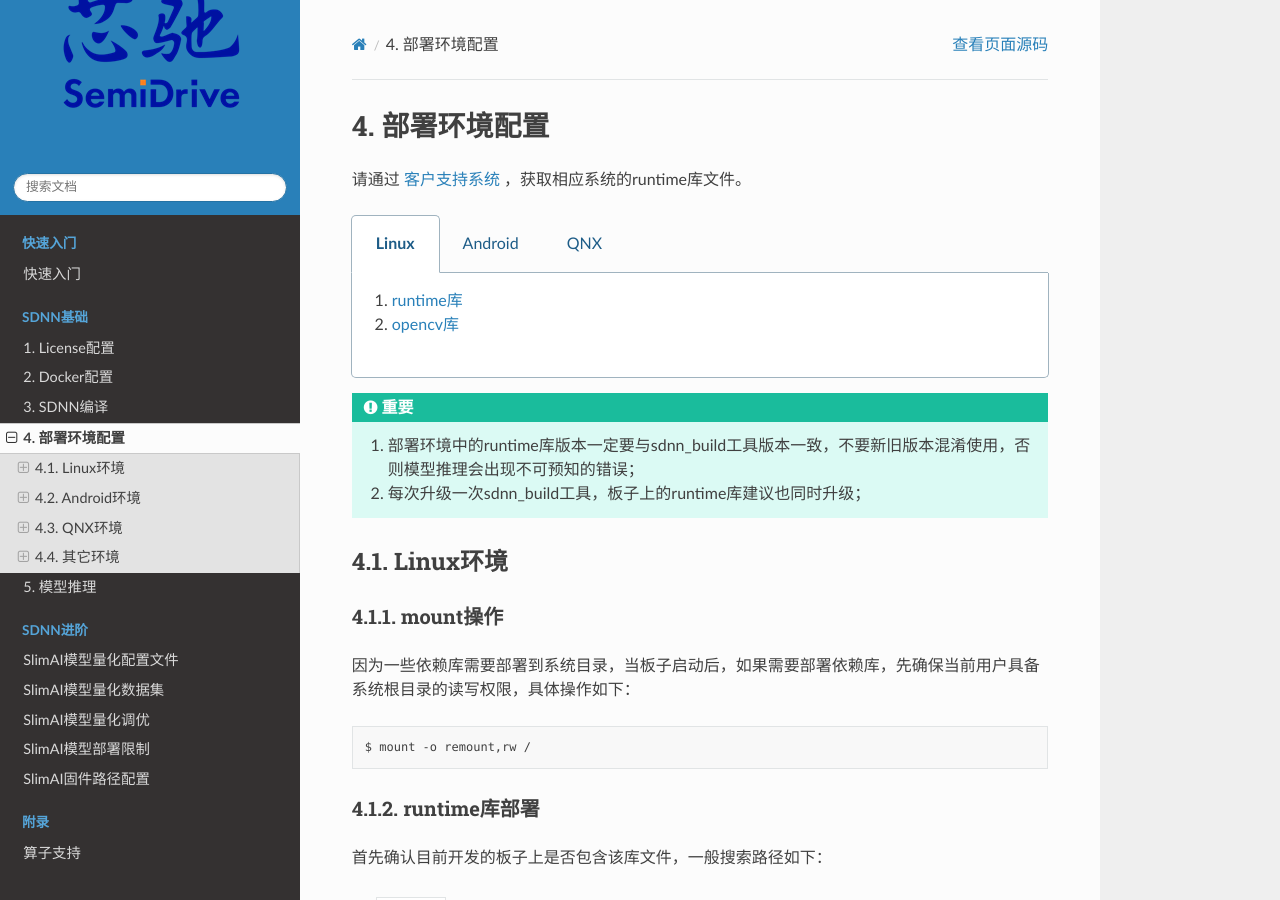
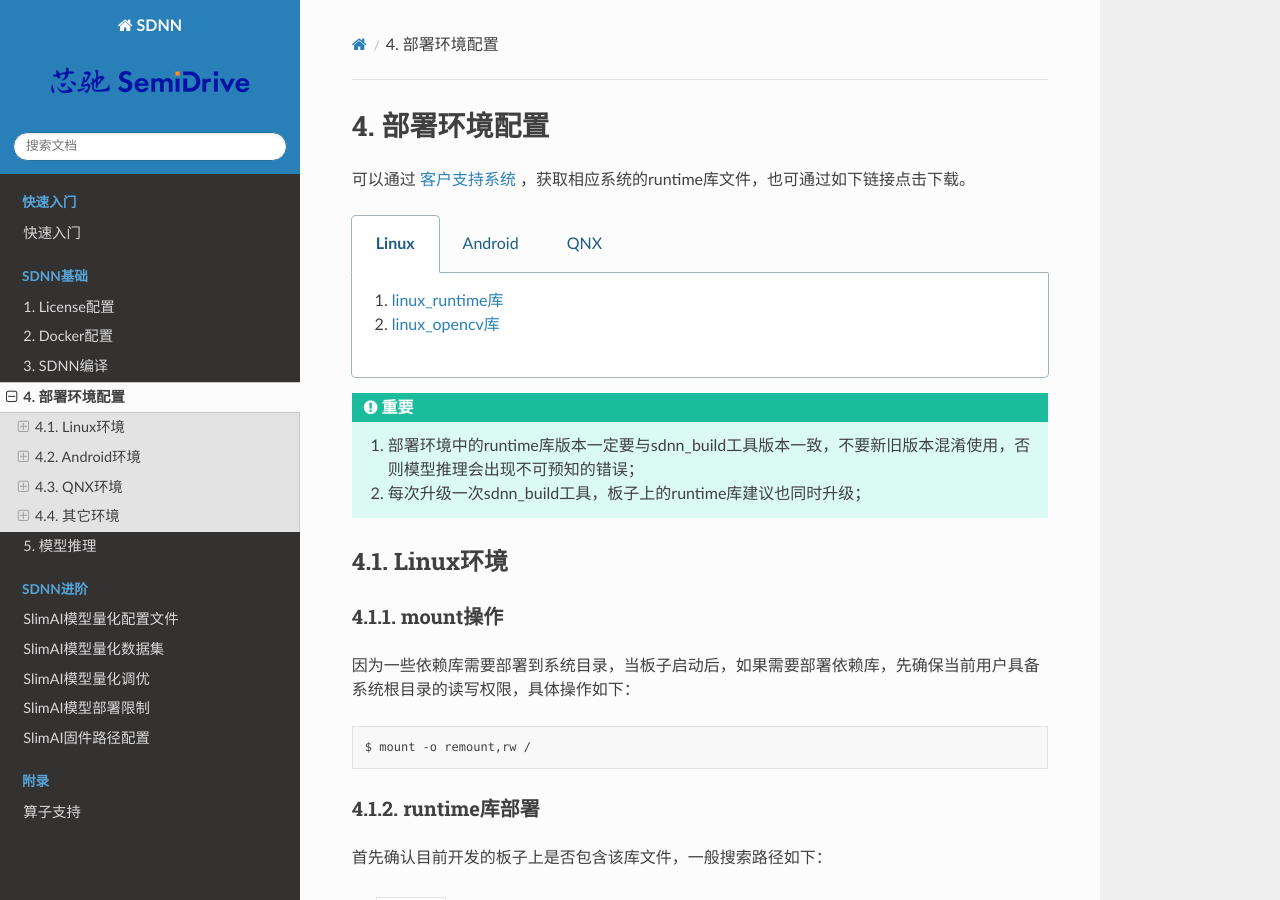
Before and after one commit to zgh551/sdnn_doc, a Sphinx documentation site: the page built from source/sdnn_base/deploy.rst, in a window 1280 px wide and 900 px high. Built offline with Sphinx 7.4.7 and the Read the Docs theme 2.0.0, drawn with Linux system fonts in a browser that asks for light colours.

Commit message:
add some function
1. remove edit on button
2. update download link baso on platform

Change-Id: I40640ecf5240d4848cc3f08aefce100bd01d8dcf

```diff
--- /dev/null
+++ b/source/_templates/breadcrumbs.html
@@ -0,0 +1,4 @@
+{%- extends "sphinx_rtd_theme/breadcrumbs.html" %}
+
+{% block breadcrumbs_aside %}
+{% endblock %}
--- a/source/conf.py
+++ b/source/conf.py
@@ -73,4 +73,4 @@
 # so a file named "default.css" will overwrite the builtin "default.css".
 html_static_path = ['_static']
 
-html_logo = './_static/logo3.png'
+html_logo = './_static/logo1.png'
--- a/source/requirements.txt
+++ b/source/requirements.txt
@@ -1 +1 @@
-sphinx_tabs
+sphinx_tabs==3.4.1
--- a/source/sdnn_base/deploy.rst
+++ b/source/sdnn_base/deploy.rst
@@ -2,25 +2,25 @@
 部署环境配置
 ============
 
-请通过 `客户支持系统 <https://www.semidrive.com/>`_ ，获取相应系统的runtime库文件。
+可以通过 `客户支持系统 <https://www.semidrive.com/>`_ ，获取相应系统的runtime库文件，也可通过如下链接点击下载。
 
 .. tabs::
 
    .. tab:: Linux
 
-      1. `runtime库 <https://gitee.com/zgh551/sdnn_doc/releases/download/2.2.3/sdnn_release.tgz>`_
-      2. `opencv库 <https://gitee.com/zgh551/sdnn_doc/releases/download/2.2.3/sdnn_release.tgz>`_
+      1. `linux_runtime库 <https://gitee.com/zgh551/sdnn_doc/releases/download/2.2.3/aarch64-linux.tgz>`_
+      2. `linux_opencv库 <https://gitee.com/zgh551/sdnn_doc/releases/download/2.2.3/opencv_deploy_linux.run>`_
 
    .. tab:: Android
 
-      1. `环境配置脚本 <https://gitee.com/zgh551/sdnn_doc/releases/download/2.2.3/sdnn_release.tgz>`_
-      2. `libcpp库 <https://gitee.com/zgh551/sdnn_doc/releases/download/2.2.3/sdnn_release.tgz>`_
-      3. `runtime库 <https://gitee.com/zgh551/sdnn_doc/releases/download/2.2.3/sdnn_release.tgz>`_
-      4. `opencv库 <https://gitee.com/zgh551/sdnn_doc/releases/download/2.2.3/sdnn_release.tgz>`_
+      1. `环境配置脚本 <https://gitee.com/zgh551/sdnn_doc/releases/download/2.2.3/android_envsetup.sh>`_
+      2. `android_libcpp库 <https://gitee.com/zgh551/sdnn_doc/releases/download/2.2.3/libcpp_shared_android.run>`_
+      3. `android_runtime库 <https://gitee.com/zgh551/sdnn_doc/releases/download/2.2.3/aarch64-android.tgz>`_
+      4. `android_opencv库 <https://gitee.com/zgh551/sdnn_doc/releases/download/2.2.3/opencv_deploy_android.run>`_
 
    .. tab:: QNX
 
-      1. `runtime库 <https://gitee.com/zgh551/sdnn_doc/releases/download/2.2.3/sdnn_release.tgz>`_
+      1. `qnx_runtime库 <https://gitee.com/zgh551/sdnn_doc/releases/download/2.2.3/aarch64-qnx.tgz>`_
 
 .. important::
 
```
Also changed, not shown: source/sdnn_base/inference.rst (+18 -7 lines), source/sdnn_base/sdnn_build.rst (+8 -10 lines), 1 other file.
